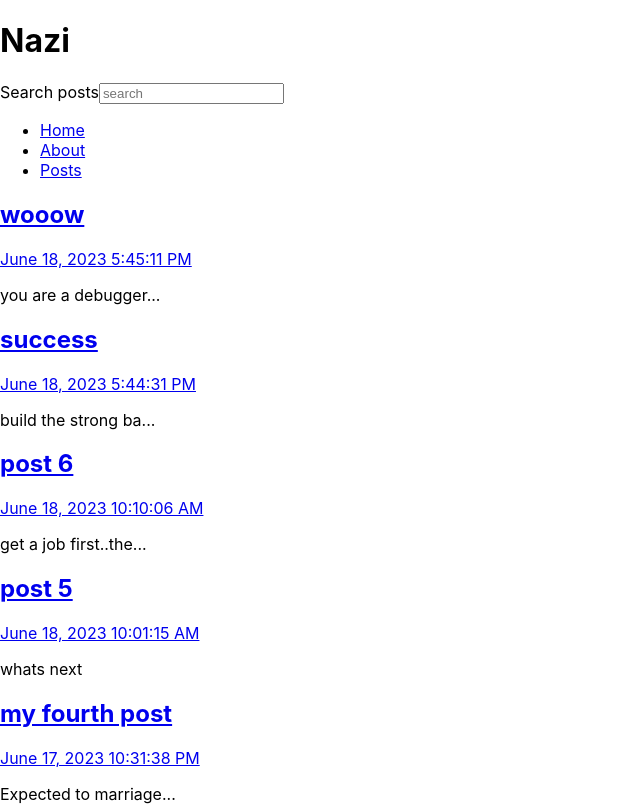
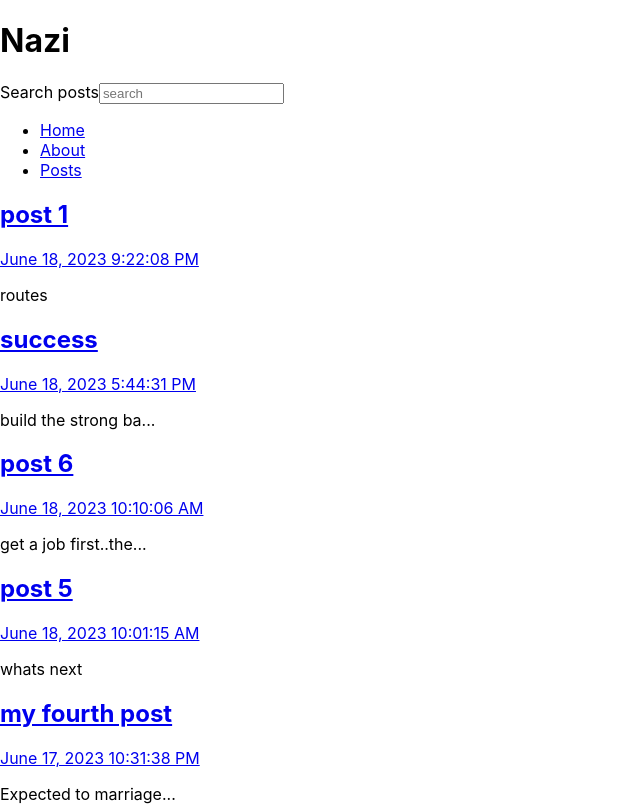
Before and after one commit to Sasikumar27/Social_media, a React (Create React App) app: page / in a window 1280 px wide. Shown: the top 806 px of the page, without its empty margins (0-640 px from the left). Built offline with nearby package versions, Linux system fonts and the light colour scheme; data requests are answered from the project's data file.

Commit message:
logic done

```diff
--- a/data/db.json
+++ b/data/db.json
@@ -44,9 +44,9 @@
     },
     {
       "id": 9,
-      "title": "wooow",
-      "datetime": "June 18, 2023 5:45:11 PM",
-      "body": "you are a debugger"
+      "title": "post 1",
+      "datetime": "June 18, 2023 9:22:08 PM",
+      "body": "routes"
     }
   ]
 }
--- a/public/index.html
+++ b/public/index.html
@@ -1,29 +1,6 @@
 <!DOCTYPE html>
 <html lang="en">
   <head>
-    <meta charset="utf-8" />
-    <link rel="icon" href="%PUBLIC_URL%/favicon.ico" />
-    <meta name="viewport" content="width=device-width, initial-scale=1" />
-    <meta name="theme-color" content="#000000" />
-    <meta
-      name="description"
-      content="Web site created using create-react-app"
-    />
-    <link rel="apple-touch-icon" href="%PUBLIC_URL%/logo192.png" />
-    <!--
-      manifest.json provides metadata used when your web app is installed on a
-      user's mobile device or desktop. See https://developers.google.com/web/fundamentals/web-app-manifest/
-    -->
-    <link rel="manifest" href="%PUBLIC_URL%/manifest.json" />
-    <!--
-      Notice the use of %PUBLIC_URL% in the tags above.
-      It will be replaced with the URL of the `public` folder during the build.
-      Only files inside the `public` folder can be referenced from the HTML.
-
-      Unlike "/favicon.ico" or "favicon.ico", "%PUBLIC_URL%/favicon.ico" will
-      work correctly both with client-side routing and a non-root public URL.
-      Learn how to configure a non-root public URL by running `npm run build`.
-    -->
     <title>React App</title>
   </head>
   <body>
--- a/src/App.js
+++ b/src/App.js
@@ -23,10 +23,8 @@
   const navigate = useNavigate()
   const [posts, setPosts] = useState([])
   const { data, fetchError, isLoading} = useAxiosFetch('http://localhost:3500/posts')
-  console.log(data)
   useEffect( () => {
     setPosts(data)
-    console.log(posts)
   },[data])
 
   useEffect( ()=> {
```
Also changed, not shown: public/manifest.json (deleted), public/robots.txt (deleted).
